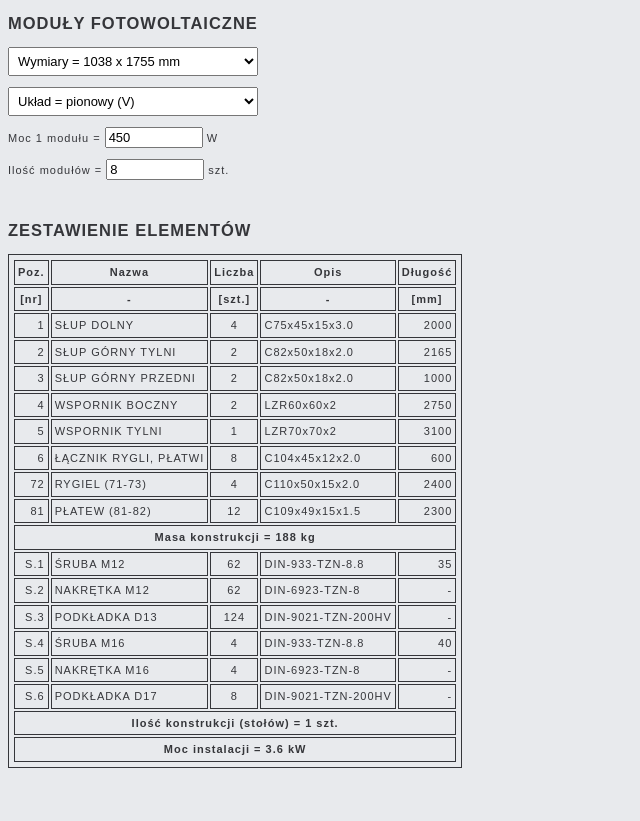
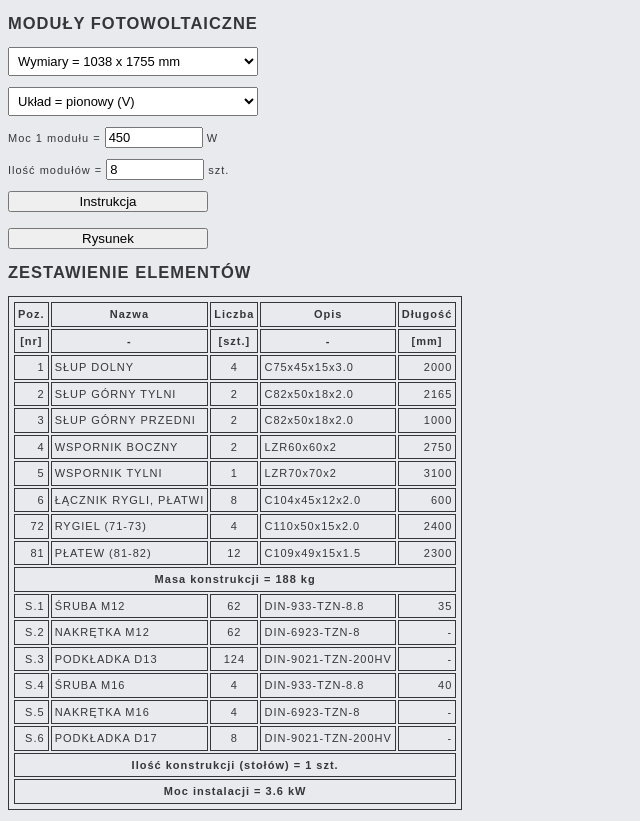
Before and after one commit to pkpkbud/ulamexpv, a Flask app: page / in a window 1280 px wide. Shown: the whole page, without its empty margins (0-640 px from the left). Before the commit the page ends 768 px from the top, so only its background shows below. Run offline with Flask 2, Linux system fonts and the light colour scheme; some libraries are stand-ins or nearby versions.

Commit message:
Dodano instrukcję i rysunki

```diff
--- a/main.py
+++ b/main.py
@@ -17,6 +17,8 @@ def _zestawienie():
     ilosc_pv = int(request.args.get("ilosc_pv"))
     ilosc_kons = ceil(ilosc_pv / 12) if typ_pv == 1 else ceil(ilosc_pv / 8)
     result = (
+        f'<form action="/static/Instrukcja.pdf"><input type="submit" value="Instrukcja"></form><br>'
+        f'<form action="/static/UNI{typ_pv}{uklad_pv}.pdf"><input type="submit" value="Rysunek"></form>'
         f"<p><h2>ZESTAWIENIE ELEMENTÓW</h2></p>"
         f"<table>"
         f"<tr><th>Poz.<th>Nazwa<th>Liczba<th>Opis<th>Długość"
--- a/static/style.css
+++ b/static/style.css
@@ -18,6 +18,10 @@ select {
 input[type=number] {
     font-size: 13px;
     width: 90px;
+}
+
+input[type=submit] {
+    width: 200px;
 }
 
 table, th, td {
--- a/templates/index.html
+++ b/templates/index.html
@@ -50,7 +50,6 @@
         <p>Ilość modułów = <input type="number" step="1" name="ilosc_pv" value="8"
             title="Ilość modułów fotowoltaicznych" onchange="zestawienie()"> szt.</p>
     </form>
-    <br>
     <p id="result"></p>
     <script>zestawienie()</script>
 </body>
```
Also changed, not shown: 15 other files.
